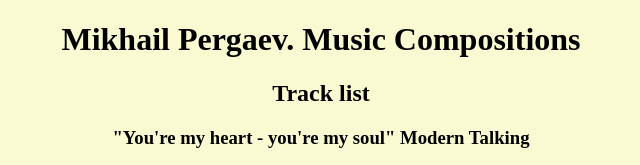
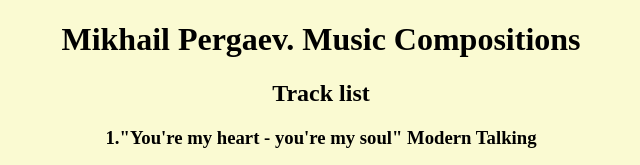
Before and after one commit to Pergaev/musiccompositions, a plain HTML site: page index.html in a window 1280 px wide. Shown: the top 165 px of the page, without its empty margins (319-959 px from the left). Drawn offline with Linux system fonts and the light colour scheme.

Commit message:
Update index.html

```diff
--- a/index.html
+++ b/index.html
@@ -6,7 +6,7 @@
     <body style="background-color: lightgoldenrodyellow">
 		<h1 style="text-align: center;">Mikhail Pergaev. Music Compositions</h1>
 		<h2 style="text-align: center;">Track list</h2>
-	<h3 style="text-align: center;">"You're my heart - you're my soul" Modern Talking</h3>
+	<h3 style="text-align: center;"> 1."You're my heart - you're my soul" Modern Talking</h3>
         <p style="text-align: center">
         <img src="file-0001.mp4" width="300" alt="file" title="File"/></p>
 
```
